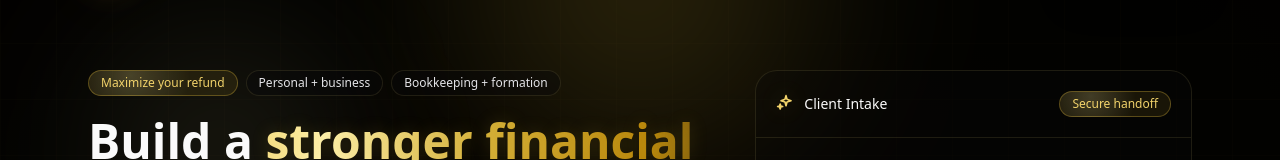
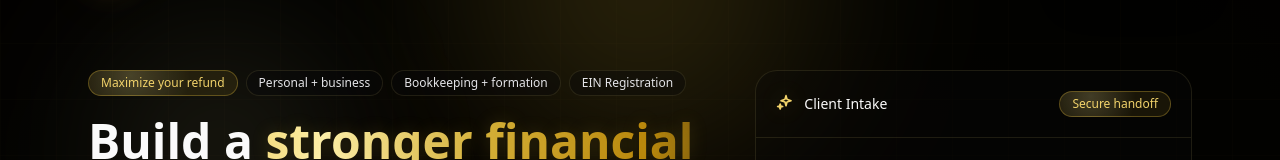
Before and after one commit to aterrazas1993/newlegacy-tax-site, a Next.js app: page / in a window 1280 px wide. Shown: the part 125-285 px from the top of the page. Built offline with nearby package versions, Linux system fonts and the light colour scheme.

Commit message:
Add EIN registration hero badge

```diff
--- a/app/components/NewLegacyTaxServicesPrototype.tsx
+++ b/app/components/NewLegacyTaxServicesPrototype.tsx
@@ -589,6 +589,9 @@ export default function NewLegacyTaxServicesPrototype() {
                   <Badge className="border-amber-200/10 bg-zinc-950/40 text-zinc-200">
                     Bookkeeping + formation
                   </Badge>
+                  <Badge className="border-amber-200/10 bg-zinc-950/40 text-zinc-200">
+                    EIN Registration
+                  </Badge>
                 </div>
 
                 <h1 className="mt-5 text-4xl font-semibold leading-[1.05] text-zinc-50 sm:text-5xl">
```
